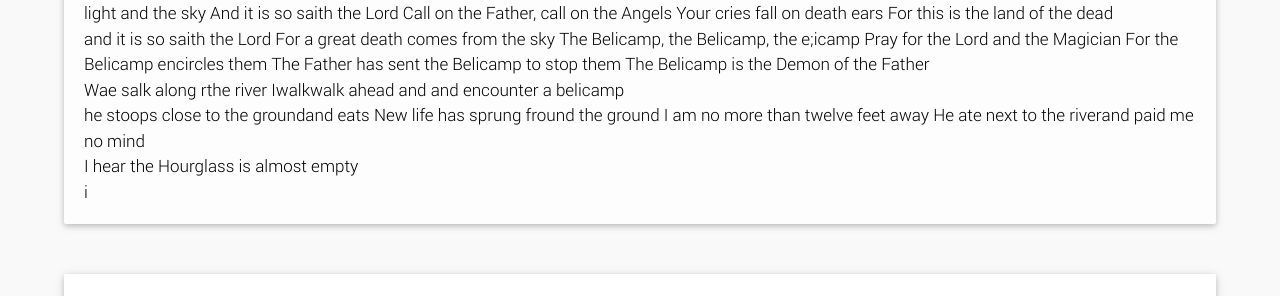
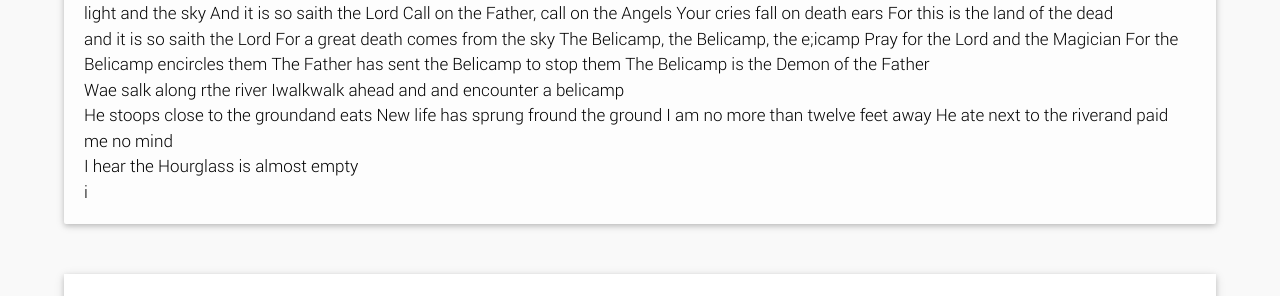
Before and after one commit to archangelstv/The-Archangels-Prophecy, a Jekyll site: the page built from page-classic-sidebar-left/index.md, in a window 1280 px wide and 900 px high, scrolled down 1226 px. Shown: the part 157-453 px from the top of the window. Built offline with Jekyll 4.4.1, drawn with Linux system fonts in a browser that asks for light colours; some web fonts are replaced.

```diff
--- a/page-classic-sidebar-left/index.md
+++ b/page-classic-sidebar-left/index.md
@@ -44,7 +44,7 @@ The Belicamp is the Demon of the Father
 Wae salk along rthe river
 Iwalkwalk ahead and and encounter a belicamp
 
-he stoops close to the groundand eats
+He stoops close to the groundand eats
 New life has sprung fround the ground
 I am no more than twelve feet away
 He ate next to the riverand paid me no mind
```
